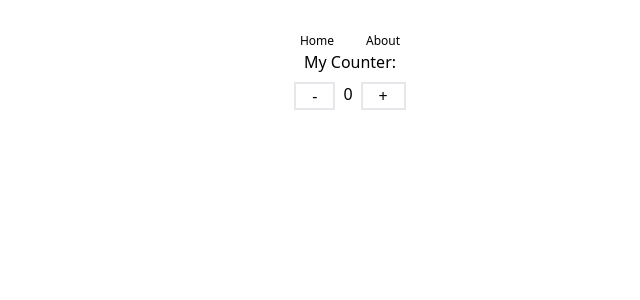
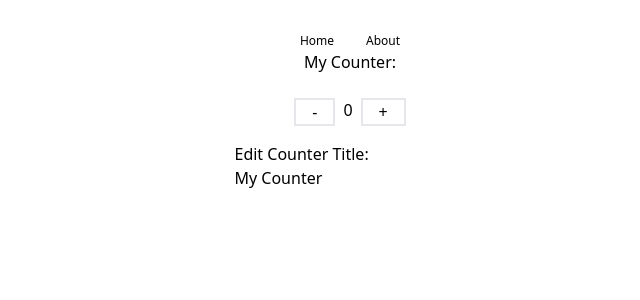
Before and after one commit to mchangpi/vue-course, a Vue app in the folder 7-composition-basics/: page / in a window 1280 px wide. Shown: the top 300 px of the page, without its empty margins (290-930 px from the left). Built offline with nearby package versions, Linux system fonts and the light colour scheme.

Commit message:
L16 Two-Way Data Binding

```diff
--- a/7-composition-basics/src/assets/main.css
+++ b/7-composition-basics/src/assets/main.css
@@ -556,16 +556,8 @@ video {
   display: flex;
 }
 
-.flex-row {
-  flex-direction: row;
-}
-
 .flex-col {
   flex-direction: column;
-}
-
-.content-center {
-  align-content: center;
 }
 
 .items-center {
@@ -574,6 +566,14 @@ video {
 
 .justify-center {
   justify-content: center;
+}
+
+.gap-5 {
+  gap: 1.25rem;
+}
+
+.gap-4 {
+  gap: 1rem;
 }
 
 .space-x-2 > :not([hidden]) ~ :not([hidden]) {
--- a/7-composition-basics/src/views/HomeView.vue
+++ b/7-composition-basics/src/views/HomeView.vue
@@ -1,10 +1,14 @@
 <template>
-  <div class="flex flex-col items-center">
+  <div class="flex flex-col items-center gap-4">
     <h3>{{ counterTitle }}:</h3>
     <div class="mt-2 space-x-2 flex justify-center">
       <button @click="decreaseCounter" class="border-2 px-4">-</button>
       <span class="counter">{{ counter }}</span>
       <button @click="increaseCounter" class="border-2 px-4">+</button>
+    </div>
+    <div class="edit">
+      <h2>Edit Counter Title:</h2>
+      <input v-model="counterTitle" type="text" />
     </div>
   </div>
 </template>
```
